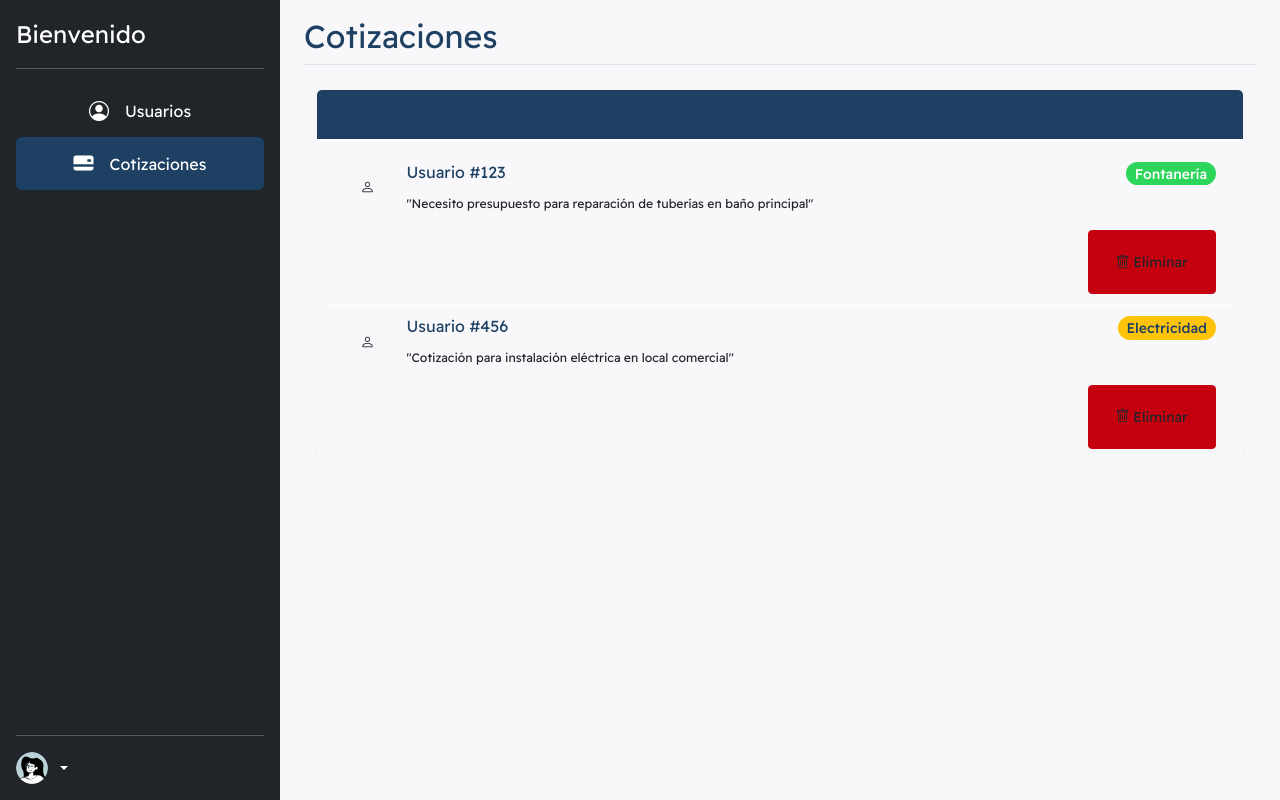
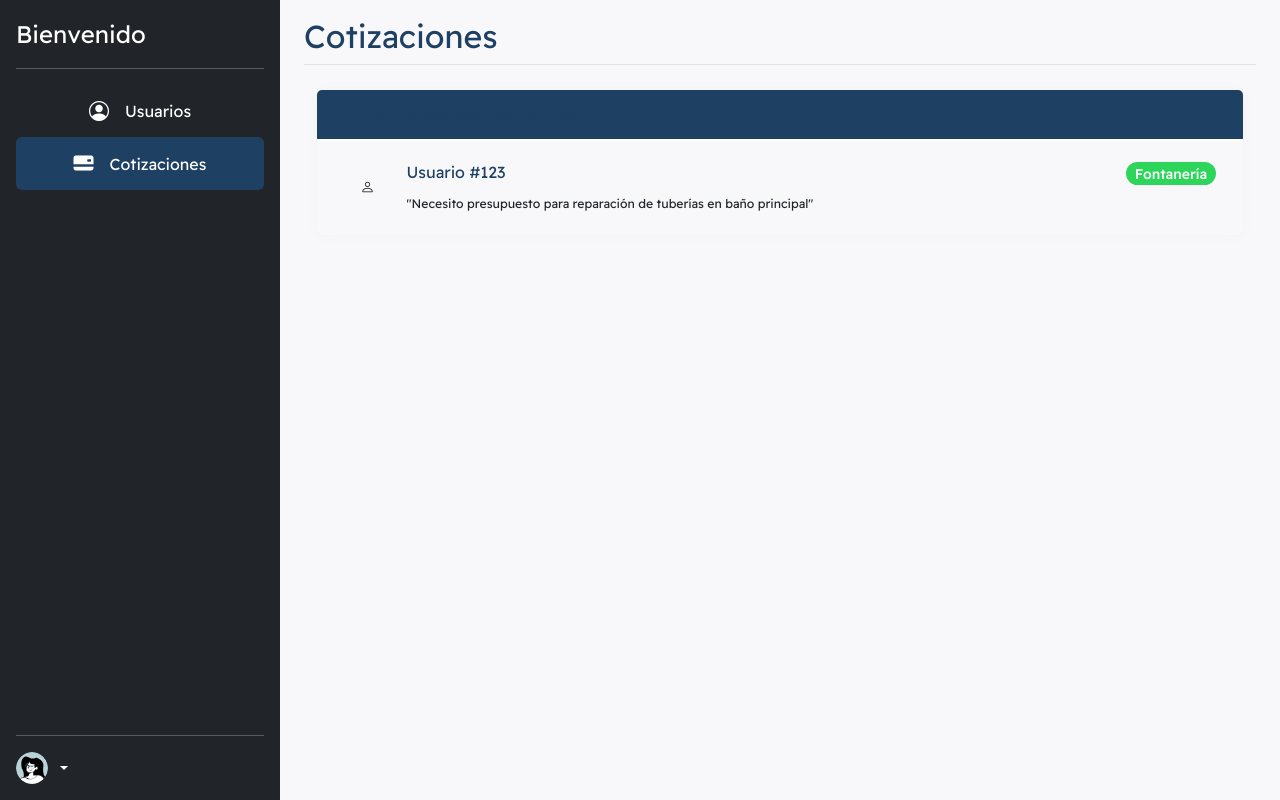
Before and after one commit to Rodrigo12a/frontend-grupo-smec, an Angular app: page /quote-dashboard in a window 1280 px wide. Built offline with nearby package versions, Linux system fonts and the light colour scheme.

Commit message:
cotizacion

```diff
--- a/src/app/components/shared/cotizaciones/cotizaciones.component.html
+++ b/src/app/components/shared/cotizaciones/cotizaciones.component.html
@@ -25,37 +25,10 @@
                   <p class="text-muted mt-2 mb-0">
                     "Necesito presupuesto para reparación de tuberías en baño principal"
                   </p>
-                  <div class="mt-3 text-end">
-                    <button class="btn btn-danger btn-sm">
-                      <i class="bi bi-trash"></i> Eliminar
-                    </button>
-                  </div>
                 </div>
               </div>
             </div>
 
-            <!-- Segundo item de ejemplo -->
-            <div class="list-group-item">
-              <div class="d-flex align-items-start">
-                <div class="bg-light rounded-circle me-3 p-3">
-                  <i class="bi bi-person"></i>
-                </div>
-                <div class="flex-grow-1">
-                  <div class="d-flex justify-content-between align-items-center">
-                    <h6 class="mb-1">Usuario #456</h6>
-                    <span class="badge bg-warning text-dark">Electricidad</span>
-                  </div>
-                  <p class="text-muted mt-2 mb-0">
-                    "Cotización para instalación eléctrica en local comercial"
-                  </p>
-                  <div class="mt-3 text-end">
-                    <button class="btn btn-danger btn-sm">
-                      <i class="bi bi-trash"></i> Eliminar
-                    </button>
-                  </div>
-                </div>
-              </div>
-            </div>
 
           </div>
         </div>
```
